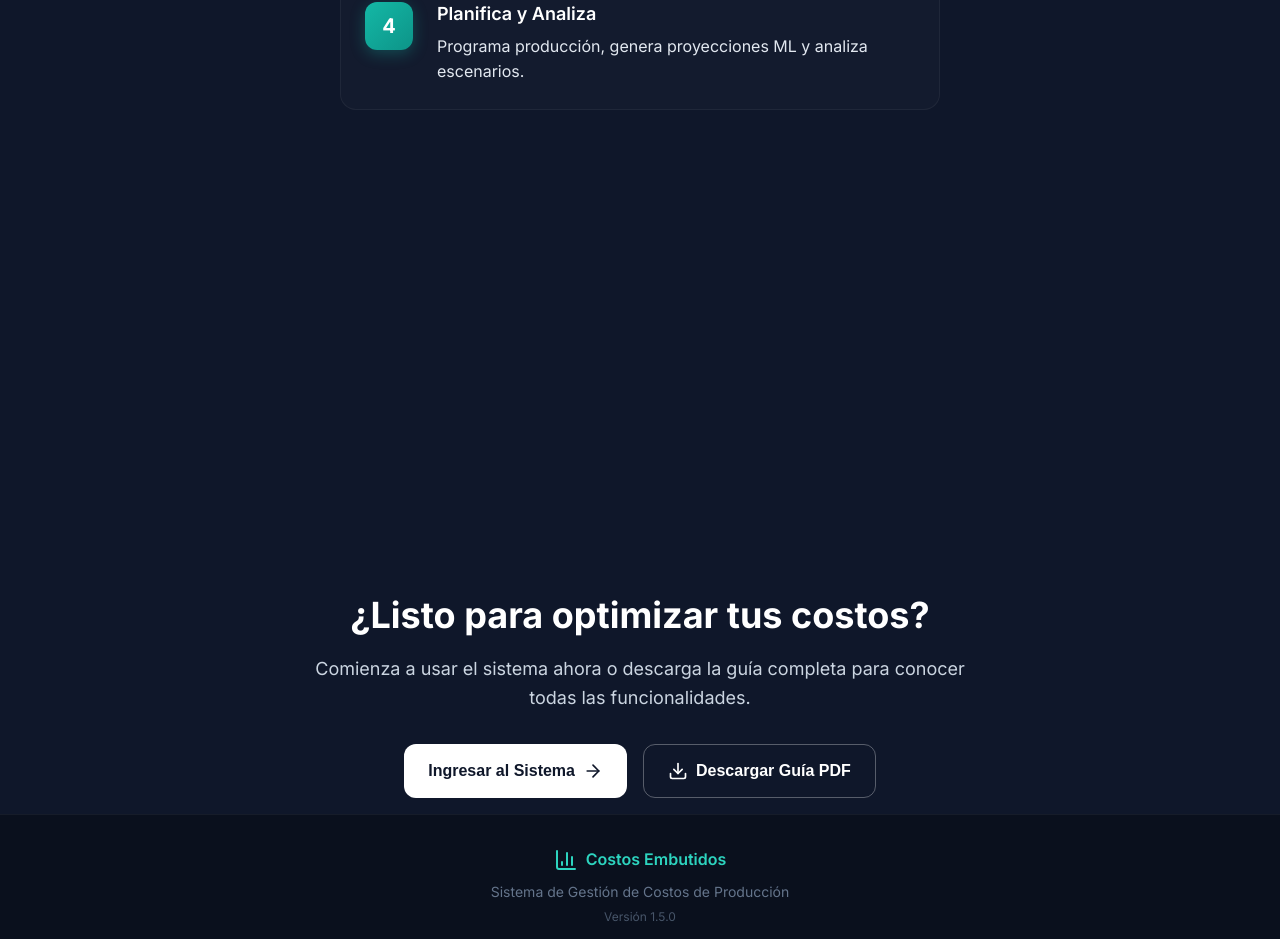
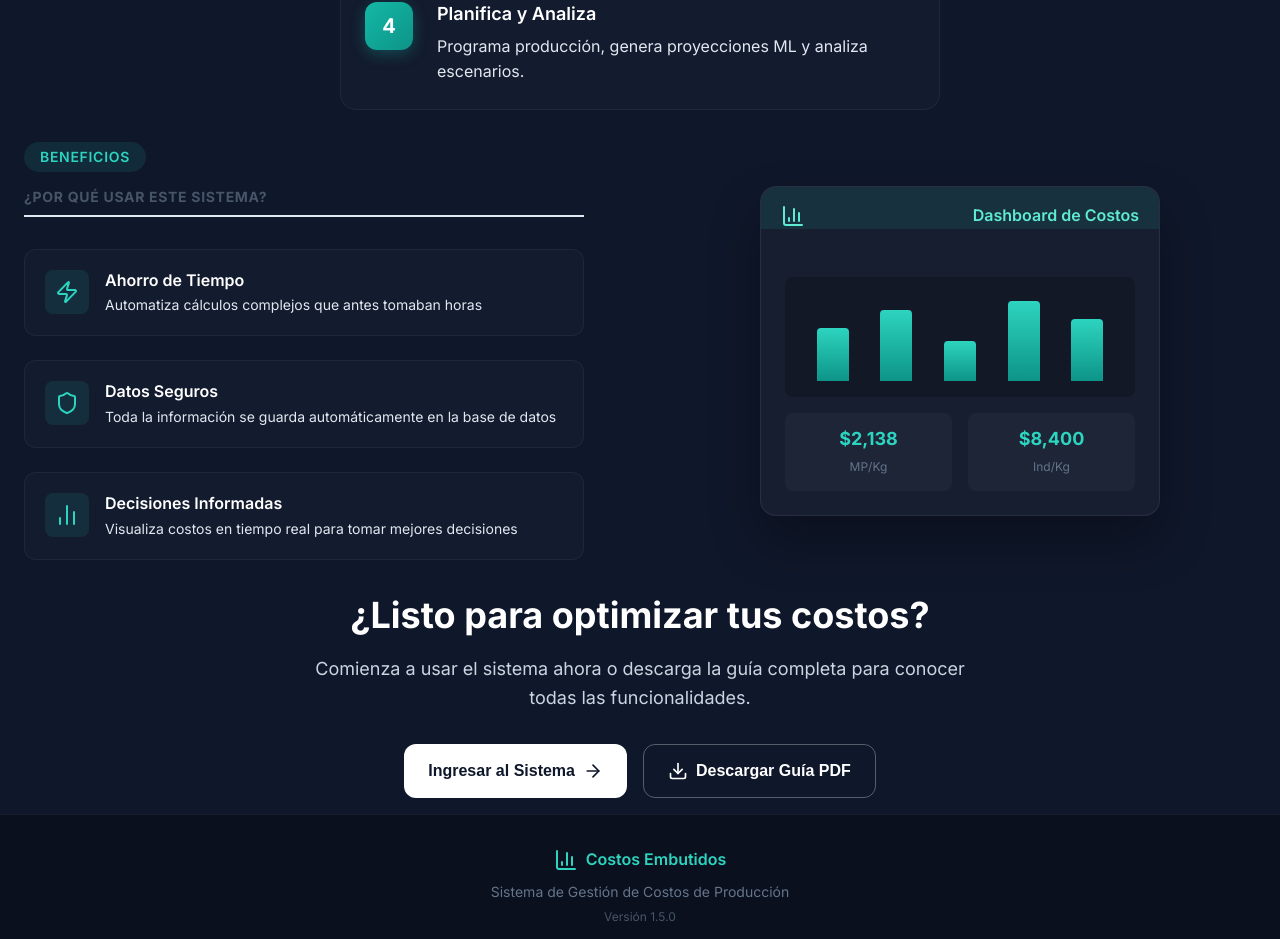
Before and after one commit to gnavarrolema/costos-embutidos, a React (Vite) app: page / in a window 1280 px wide. Shown: the part 2093-3032 px from the top of the page. Built offline with nearby package versions, Linux system fonts and the light colour scheme.

Commit message:
fix: make benefits section visible immediately by removing reveal animations

```diff
--- a/src/pages/Landing.jsx
+++ b/src/pages/Landing.jsx
@@ -337,7 +337,7 @@ function Landing() {
             <section className="benefits-section reveal">
                 <div className="section-container">
                     <div className="benefits-grid">
-                        <div className="benefits-content reveal-left">
+                        <div className="benefits-content">
                             <span className="section-tag">Beneficios</span>
                             <h2 className="section-title">¿Por qué usar este sistema?</h2>
                             <div className="benefits-list">
@@ -352,7 +352,7 @@ function Landing() {
                                 ))}
                             </div>
                         </div>
-                        <div className="benefits-visual reveal-right">
+                        <div className="benefits-visual">
                             <div className="visual-card">
                                 <div className="card-header">
                                     <BarChart3 size={24} />
```
